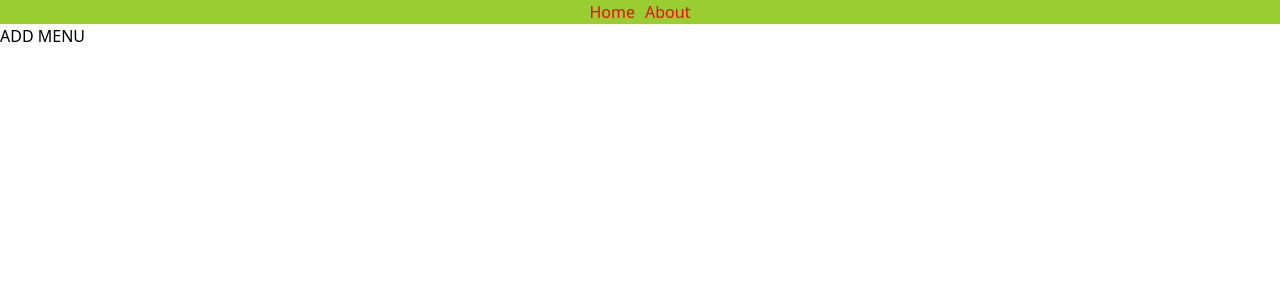
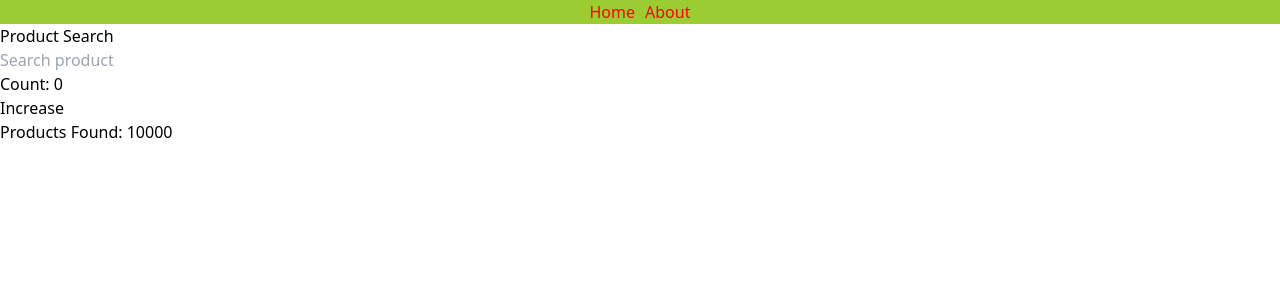
Before and after one commit to ankitCodeDoner/react-may, a React (Vite) app: page / in a window 1280 px wide. Shown: the top 300 px of the page. Built offline with nearby package versions, Linux system fonts and the light colour scheme.

Commit message:
Add UseMemoHook component for product search functionality and update routing in App component

```diff
--- a/src/App.jsx
+++ b/src/App.jsx
@@ -10,12 +10,13 @@ import UseCallBackHook from './hooks/UseCallBackHook'
 import UseReducerHook from './hooks/UseReducerHook'
 import MenuList from './pages/MenuList'
 import AddOrEditMenu from './pages/AddOrEditMenu'
+import UseMemoHook from './hooks/UseMemoHook'
 
 const App = () => {
   return (
     <Routes>
       <Route path='/' element={<Layout />} >
-        <Route index element={<Home />} />
+        <Route index element={<UseMemoHook />} />
         <Route path='/about' element={<About />} />
         <Route path='/add-menu/:id?' element={<AddOrEditMenu />} />
         <Route path='/list' element={<MenuList />} />
--- /dev/null
+++ b/src/hooks/UseMemoHook.jsx
@@ -0,0 +1,43 @@
+import React, { useMemo, useState } from "react";
+
+const products = Array.from({ length: 10000 }, (_, index) => ({
+    id: index + 1,
+    name: `Product ${index + 1}`,
+}));
+
+function UseMemoHook() {
+    const [search, setSearch] = useState("");
+    const [count, setCount] = useState(0);
+
+    console.log("Component Render");
+
+
+
+    const filteredProducts = products.filter((product) => {
+        console.log("Filtering...");
+        return product.name.toLowerCase().includes(search.toLowerCase());
+    });
+
+    return (
+        <div>
+            <h2>Product Search</h2>
+
+            <input
+                type="text"
+                placeholder="Search product"
+                value={search}
+                onChange={(e) => setSearch(e.target.value)}
+            />
+
+            <h3>Count: {count}</h3>
+
+            <button onClick={() => setCount(count + 1)}>
+                Increase
+            </button>
+
+            <p>Products Found: {filteredProducts?.length}</p>
+        </div>
+    );
+}
+
+export default UseMemoHook;
```
